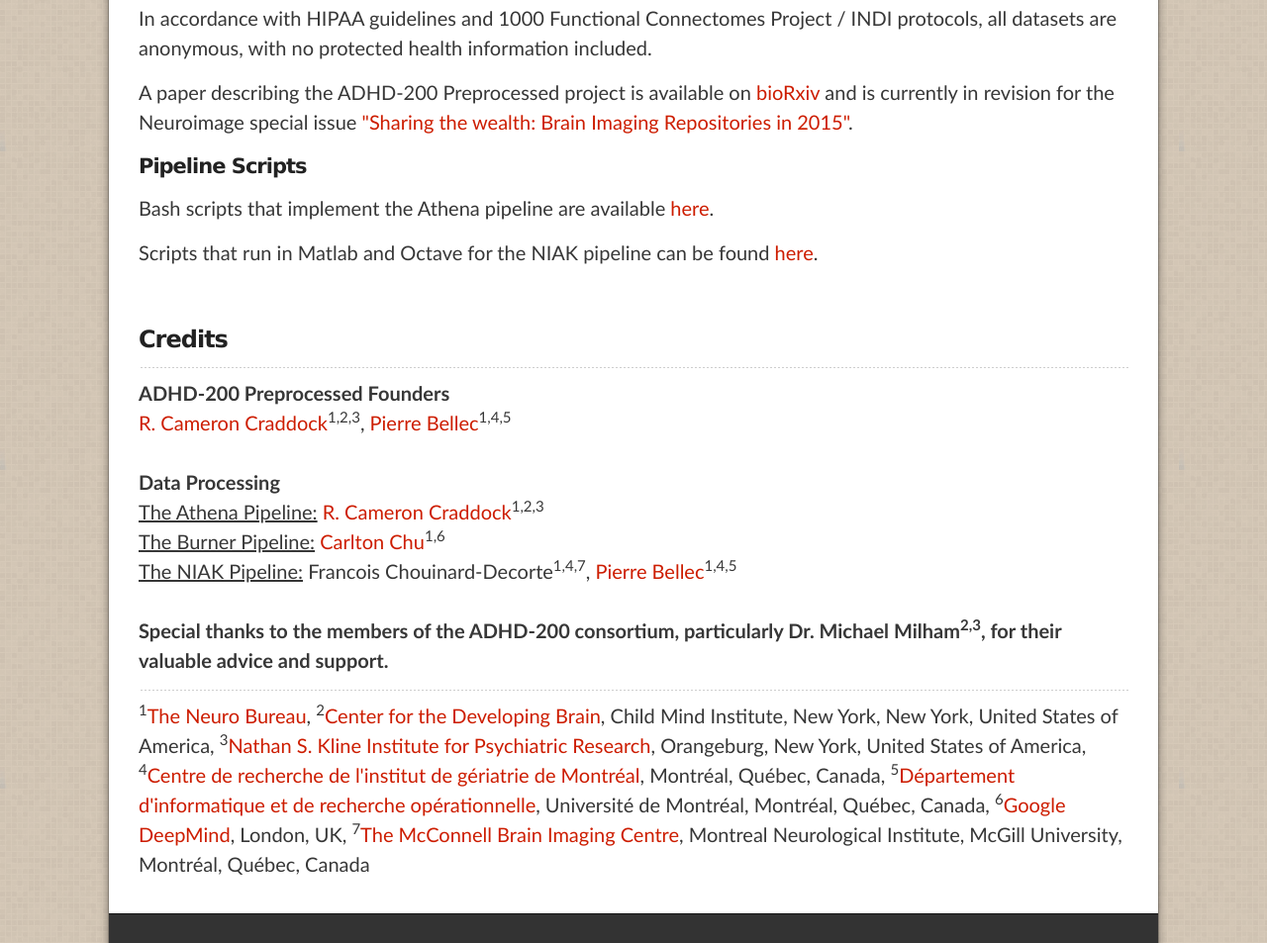
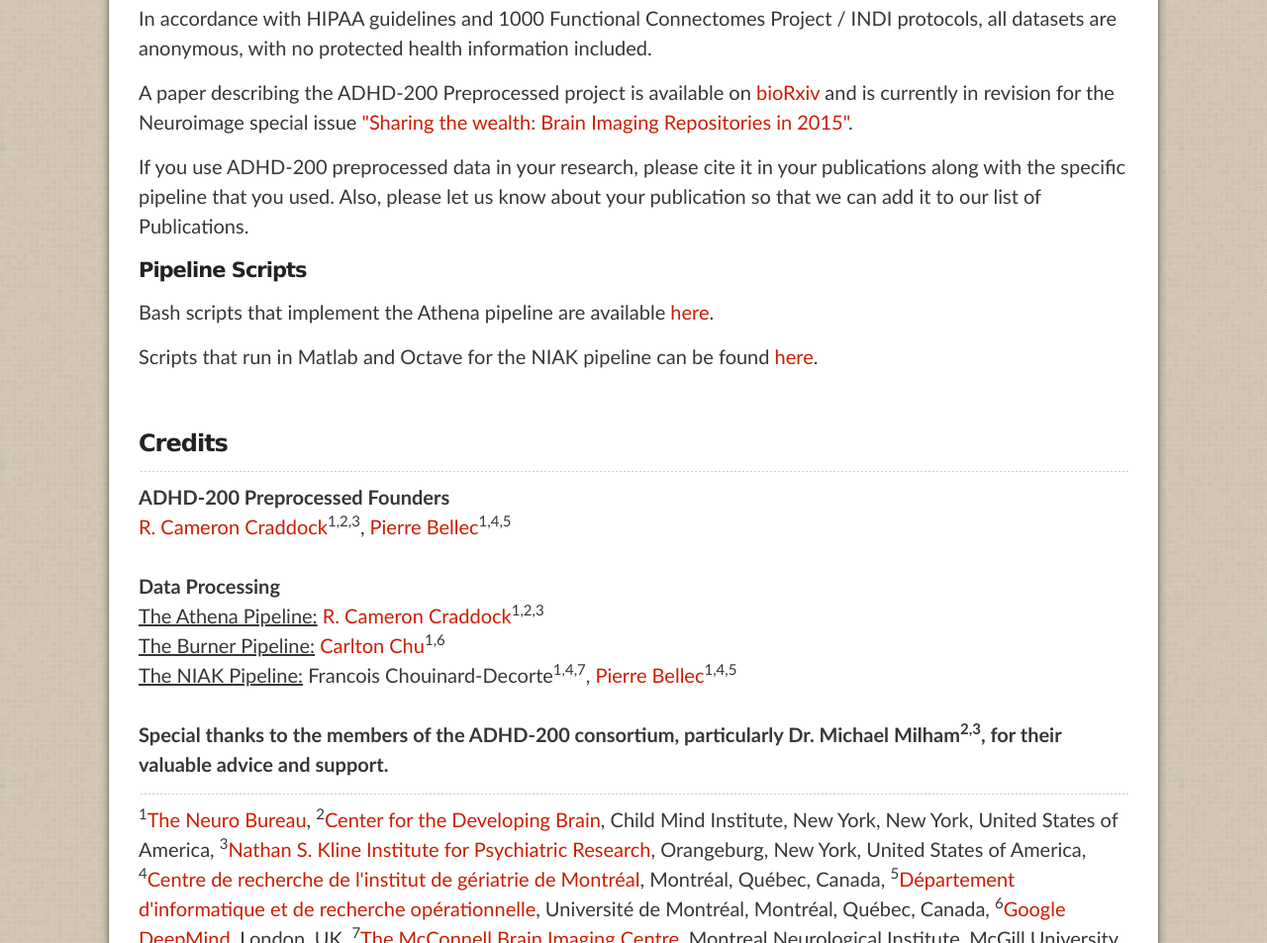
Before and after one commit to preprocessed-connectomes-project/adhd200, a plain HTML site: page index.html in a window 1280 px wide. Shown: the part 813-1766 px from the top of the page at 99% size. Drawn offline with nearby package versions, Linux system fonts and the light colour scheme.

Commit message:
Added "please cite us in your research" line

```diff
--- a/index.html
+++ b/index.html
@@ -51,6 +51,7 @@
 
 <p>A paper describing the ADHD-200 Preprocessed project is available on <a href="http://biorxiv.org/content/early/2016/01/17/037044" target="_blank">bioRxiv</a> and is currently in revision for the Neuroimage special issue <a href="http://www.sciencedirect.com/science/journal/10538119/124/part/PB" target="_blank">"Sharing the wealth: Brain Imaging Repositories in 2015"</a>.</p>
 
+<p>If you use ADHD-200 preprocessed data in your research, please cite it in your publications along with the specific pipeline that you used. Also, please let us know about your publication so that we can add it to our list of Publications.</p>
 
 <h4>Pipeline Scripts</h4>
 <p>Bash scripts that implement the Athena pipeline are available <a href="https://github.com/preprocessed-connectomes-project/adhd200_athena_scripts" target="_blank">here</a>.</p>
```
